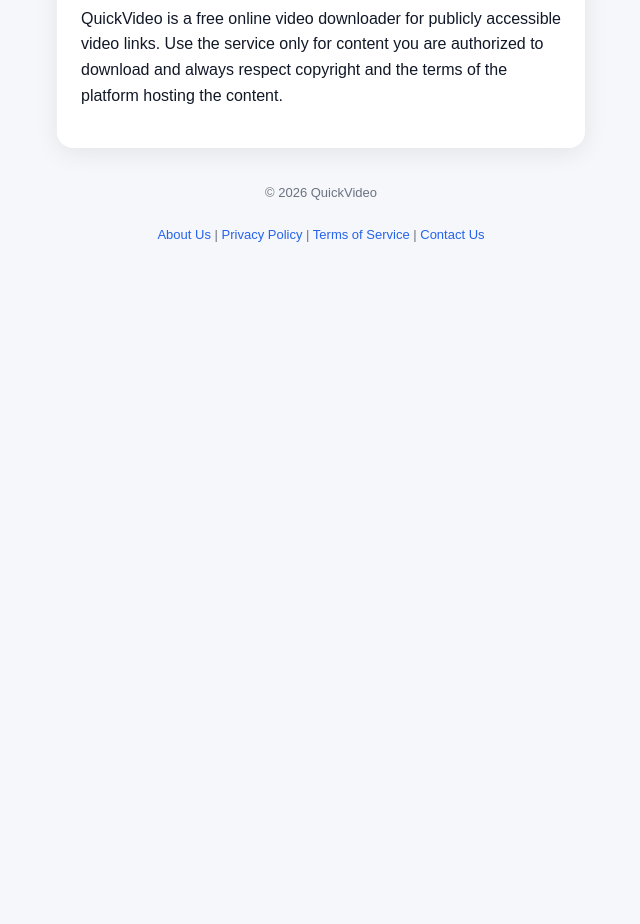
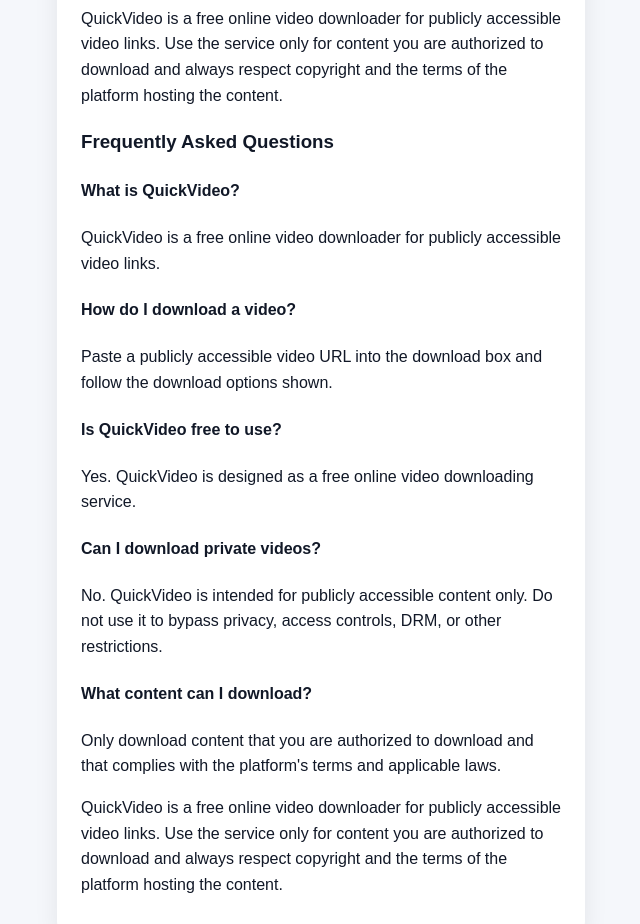
Before and after one commit to aunechagautam-videodownlodetols/-video-downloader, a website: page index.html in a window 1280 px wide. Shown: the part 960-1884 px from the top of the page, without its empty margins (319-959 px from the left). Before the commit the page ends 1241 px from the top, so only its background shows below. Drawn offline with Linux system fonts and the light colour scheme.

Commit message:
Update index.html

```diff
--- a/index.html
+++ b/index.html
@@ -215,6 +215,40 @@ footer a{
   hosting the content.
 </p>
 
+<section>
+  <h3>Frequently Asked Questions</h3>
+
+  <h4>What is QuickVideo?</h4>
+  <p>
+    QuickVideo is a free online video downloader for publicly accessible video links.
+  </p>
+
+  <h4>How do I download a video?</h4>
+  <p>
+    Paste a publicly accessible video URL into the download box and follow the download options shown.
+  </p>
+
+  <h4>Is QuickVideo free to use?</h4>
+  <p>
+    Yes. QuickVideo is designed as a free online video downloading service.
+  </p>
+
+  <h4>Can I download private videos?</h4>
+  <p>
+    No. QuickVideo is intended for publicly accessible content only. Do not use it to bypass privacy, access controls, DRM, or other restrictions.
+  </p>
+
+  <h4>What content can I download?</h4>
+  <p>
+    Only download content that you are authorized to download and that complies with the platform's terms and applicable laws.
+  </p>
+  </section>
+  QuickVideo is a free online video downloader for publicly accessible
+  video links. Use the service only for content you are authorized to
+  download and always respect copyright and the terms of the platform
+  hosting the content.
+</p>
+
   </div>
 
 </div>
```
